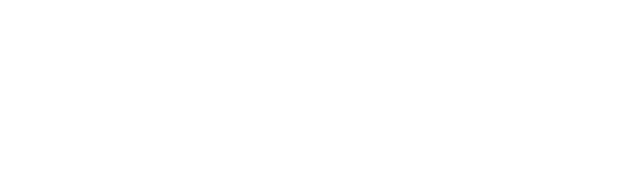
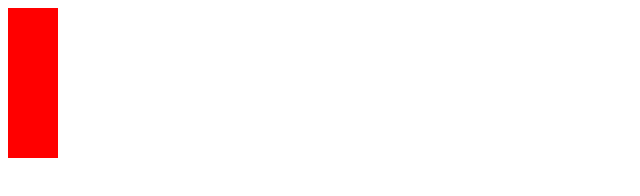
Before and after one commit to Petrashchuk/d3.hierarchy, a plain HTML site: page index.html in a window 1280 px wide. Shown: the whole page, without its empty margins (0-640 px from the left). Drawn offline with nearby package versions, Linux system fonts and the light colour scheme.

Commit message:
last changes

```diff
--- a/index.html
+++ b/index.html
@@ -3,6 +3,7 @@
 <head>
     <meta charset="UTF-8">
     <title>Title</title>
+    <script src="http://d3js.org/d3.v3.min.js"> </script>
 </head>
 <body>
 <script src="script.js"></script>
--- a/script.js
+++ b/script.js
@@ -1 +1,6 @@
-const n = 1;
+d3.select("body")
+    .append("svg")
+    .append("rect")
+    .attr("width", 50)
+    .attr("height", 200)
+    .style("fill", "red");
```
